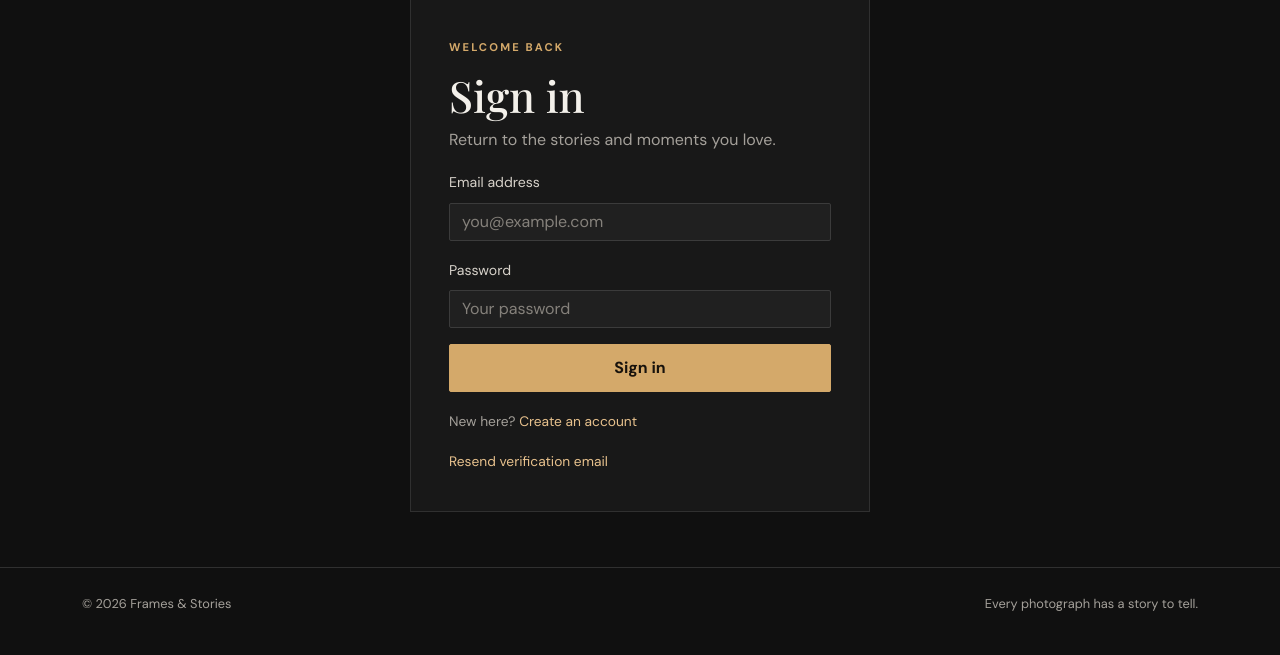
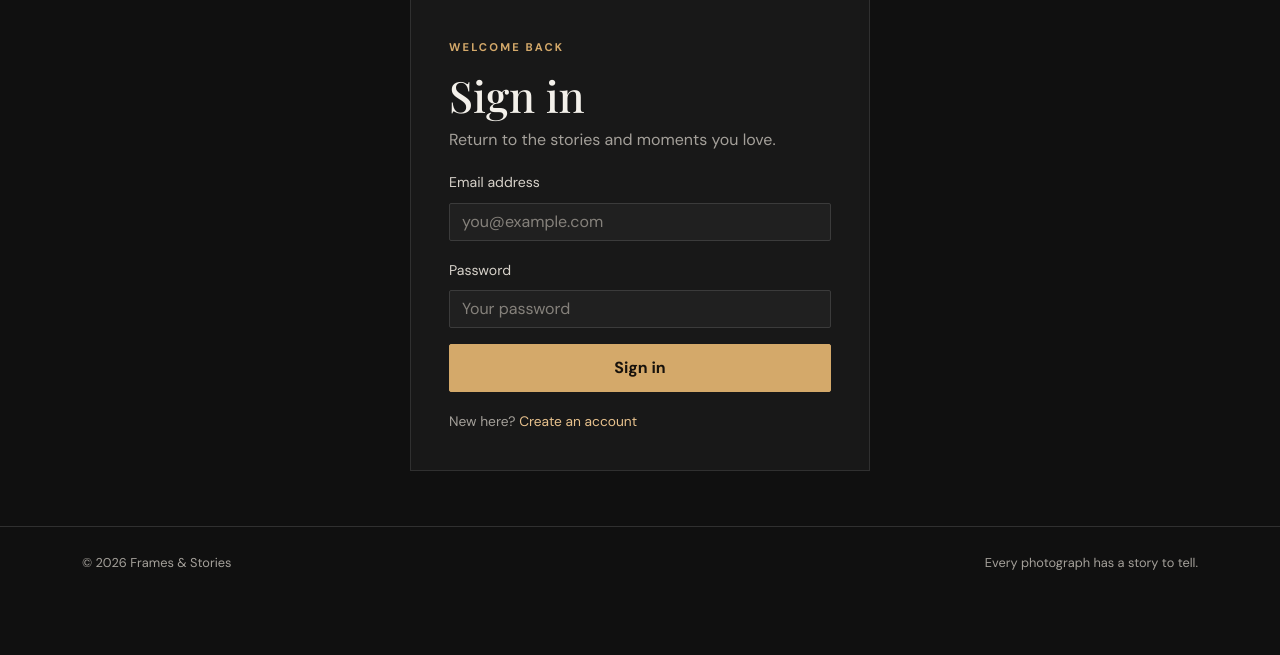
Before and after one commit to rjrathore/frames-and-stories, a Flask app: page /login in a window 1280 px wide. Shown: the part 145-800 px from the top of the page. Run offline with Flask 3, Linux system fonts and the light colour scheme.

Commit message:
Remove email verification requirement

```diff
--- a/app.py
+++ b/app.py
@@ -15,10 +15,8 @@ from flask_login import (
     LoginManager, UserMixin, current_user, login_required,
     login_user, logout_user
 )
-from flask_mail import Mail, Message
 from flask_sqlalchemy import SQLAlchemy
 from flask_wtf import FlaskForm, CSRFProtect
-from itsdangerous import URLSafeTimedSerializer, BadSignature, SignatureExpired
 from sqlalchemy import UniqueConstraint
 from werkzeug.security import generate_password_hash, check_password_hash
 from wtforms import StringField, PasswordField, TextAreaField, SelectField, FileField
@@ -49,20 +47,11 @@ if ca_cert:
 
 app.config["MAX_CONTENT_LENGTH"] = 8 * 1024 * 1024  # 8 MB upload limit
 
-app.config.update(
-    MAIL_SERVER=os.getenv("MAIL_SERVER", "smtp.gmail.com"),
-    MAIL_PORT=int(os.getenv("MAIL_PORT", "587")),
-    MAIL_USE_TLS=os.getenv("MAIL_USE_TLS", "true").lower() == "true",
-    MAIL_USERNAME=os.getenv("MAIL_USERNAME"),
-    MAIL_PASSWORD=os.getenv("MAIL_PASSWORD"),
-    MAIL_DEFAULT_SENDER=os.getenv("MAIL_DEFAULT_SENDER") or os.getenv("MAIL_USERNAME"),
-)
 
 db = SQLAlchemy(app)
 login_manager = LoginManager(app)
 login_manager.login_view = "login"
 login_manager.login_message = "Please sign in to continue."
-mail = Mail(app)
 csrf = CSRFProtect(app)
 
 cloudinary.config(
@@ -176,30 +165,6 @@ class EditPhotoForm(FlaskForm):
     photo_date = StringField("Date captured (optional)", validators=[Optional()])
 
 
-def serializer():
-    return URLSafeTimedSerializer(current_app.config["SECRET_KEY"])
-
-
-def make_token(email, purpose):
-    return serializer().dumps({"email": email, "purpose": purpose})
-
-
-def read_token(token, purpose, max_age=3600):
-    try:
-        data = serializer().loads(token, max_age=max_age)
-        if data.get("purpose") != purpose:
-            return None
-        return data.get("email")
-    except (BadSignature, SignatureExpired):
-        return None
-
-
-def send_email(to, subject, html):
-    if not app.config.get("MAIL_USERNAME") or not app.config.get("MAIL_PASSWORD"):
-        raise RuntimeError("Email is not configured. Set MAIL_USERNAME and MAIL_PASSWORD in .env.")
-    msg = Message(subject=subject, recipients=[to], html=html)
-    mail.send(msg)
-
 
 def admin_required(view):
     @wraps(view)
@@ -253,66 +218,32 @@ def photo_detail(photo_id):
 def register():
     if current_user.is_authenticated:
         return redirect(url_for("index"))
+
     form = RegisterForm()
+
     if form.validate_on_submit():
         email = form.email.data.lower().strip()
+
         if User.query.filter_by(email=email).first():
             flash("An account with this email already exists. Please sign in.", "warning")
             return redirect(url_for("login"))
-        user = User(name=form.name.data.strip(), email=email, is_verified=False)
+
+        user = User(
+            name=form.name.data.strip(),
+            email=email,
+            is_verified=True
+        )
+
         user.set_password(form.password.data)
+
         db.session.add(user)
         db.session.commit()
-        token = make_token(user.email, "verify")
-        verify_url = url_for("verify_email", token=token, _external=True)
-        try:
-            send_email(
-                user.email, "Verify your Frames & Stories account",
-                f'<p>Hello {user.name},</p><p>Please verify your email to activate your account.</p>'
-                f'<p><a href="{verify_url}">Verify my email</a></p><p>This link expires in 1 hour.</p>'
-            )
-        except Exception:
-            app.logger.exception("Verification email could not be sent")
-            flash("Your account was created, but the verification email could not be sent. Check the email settings and try resend verification.", "danger")
-            return redirect(url_for("resend_verification"))
-        flash("Account created! Check your inbox for the verification link.", "success")
+
+        flash("Account created successfully! You can now sign in.", "success")
         return redirect(url_for("login"))
+
     return render_template("register.html", form=form)
 
-
-@app.route("/verify/<token>")
-def verify_email(token):
-    email = read_token(token, "verify")
-    if not email:
-        flash("That verification link is invalid or expired. Request a new one.", "warning")
-        return redirect(url_for("resend_verification"))
-    user = User.query.filter_by(email=email).first()
-    if not user:
-        flash("Account not found.", "danger")
-        return redirect(url_for("register"))
-    user.is_verified = True
-    db.session.commit()
-    flash("Email verified! You can now sign in.", "success")
-    return redirect(url_for("login"))
-
-
-@app.route("/resend-verification", methods=["GET", "POST"])
-def resend_verification():
-    form = LoginForm()
-    if request.method == "POST" and form.validate_on_submit():
-        user = User.query.filter_by(email=form.email.data.lower().strip()).first()
-        # Generic response avoids revealing whether an email has an account.
-        if user and not user.is_verified:
-            token = make_token(user.email, "verify")
-            verify_url = url_for("verify_email", token=token, _external=True)
-            try:
-                send_email(user.email, "Verify your Frames & Stories account",
-                           f'<p><a href="{verify_url}">Verify my email</a></p><p>This link expires in 1 hour.</p>')
-            except Exception:
-                app.logger.exception("Could not resend verification email")
-        flash("If an unverified account exists for that email, a new link has been sent.", "info")
-        return redirect(url_for("login"))
-    return render_template("resend_verification.html", form=form)
 
 
 @app.route("/login", methods=["GET", "POST"])
@@ -323,9 +254,6 @@ def login():
     if form.validate_on_submit():
         user = User.query.filter_by(email=form.email.data.lower().strip()).first()
         if user and user.check_password(form.password.data):
-            if not user.is_verified and not user.is_admin:
-                flash("Please verify your email before signing in.", "warning")
-                return redirect(url_for("resend_verification"))
             login_user(user)
             flash("Welcome back!", "success")
             target = request.args.get("next")
@@ -347,8 +275,6 @@ def logout():
 @app.route("/photo/<int:photo_id>/like", methods=["POST"])
 @login_required
 def toggle_like(photo_id):
-    if not current_user.is_verified and not current_user.is_admin:
-        abort(403)
     photo = Photograph.query.filter_by(id=photo_id, is_published=True).first_or_404()
     existing = Like.query.filter_by(user_id=current_user.id, photograph_id=photo.id).first()
     if existing:
--- a/templates/login.html
+++ b/templates/login.html
@@ -11,7 +11,6 @@
       <button class="btn btn-accent w-100">Sign in</button>
     </form>
     <p class="auth-foot">New here? <a href="{{ url_for('register') }}">Create an account</a></p>
-    <p class="auth-foot"><a href="{{ url_for('resend_verification') }}">Resend verification email</a></p>
   </div>
 </section>
 {% endblock %}
```
